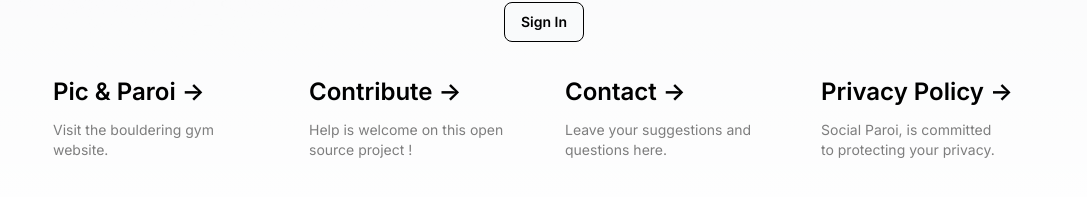
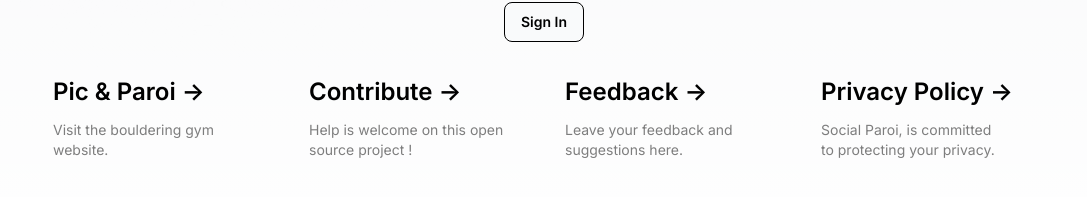
Before and after one commit to jfaussion/Social-paroi, a Next.js app: page / in a window 1280 px wide. Shown: the part 527-724 px from the top of the page, without its empty margins (96-1183 px from the left). Built offline with nearby package versions, Linux system fonts and the light colour scheme; no server answers.

Commit message:
feat: Add feedback form links in page.tsx and Drawer.tsx components

```diff
--- a/app/page.tsx
+++ b/app/page.tsx
@@ -83,19 +83,19 @@
         </a>
 
         <a
-          href={`mailto:${process.env.NEXT_PUBLIC_CONTACT}`}
+          href={`${process.env.NEXT_PUBLIC_FEEDBACK_FORM}`}
           className="group rounded-lg border border-transparent px-5 py-4 transition-colors hover:border-gray-300 hover:bg-gray-100 hover:dark:border-neutral-700 hover:dark:bg-neutral-800/30"
           target="_blank"
           rel="noopener noreferrer"
         >
           <h2 className={`mb-3 text-2xl font-semibold`}>
-            Contact{" "}
+            Feedback{" "}
             <span className="inline-block transition-transform group-hover:translate-x-1 motion-reduce:transform-none">
               -&gt;
             </span>
           </h2>
           <p className={`m-0 max-w-[30ch] text-sm opacity-50`}>
-            Leave your suggestions and questions here.
+            Leave your feedback and suggestions here.
           </p>
         </a>
 
--- a/components/Drawer.tsx
+++ b/components/Drawer.tsx
@@ -71,7 +71,7 @@
           {/* Footer links */}
           <div className="mt-auto p-5 flex flex-wrap justify-start text-xs text-blue-500 font-mono space-x-1">
             <Link className="hover:underline" href="/privacy">Privacy policy</Link><span>|</span>
-            <Link className="hover:underline" href="https://github.com/jfaussion/Social-paroi">Contribute</Link><span>|</span>
+            <Link className="hover:underline" href={`${process.env.NEXT_PUBLIC_FEEDBACK_FORM}`}>Feedback</Link><span>|</span>
             <Link className="hover:underline" href="https://www.picetparoi.fr/">Pic & Paroi</Link><span>|</span>
             <Link className="hover:underline" href={`mailto:${process.env.NEXT_PUBLIC_CONTACT}`}>Contact</Link>
           </div>
```
